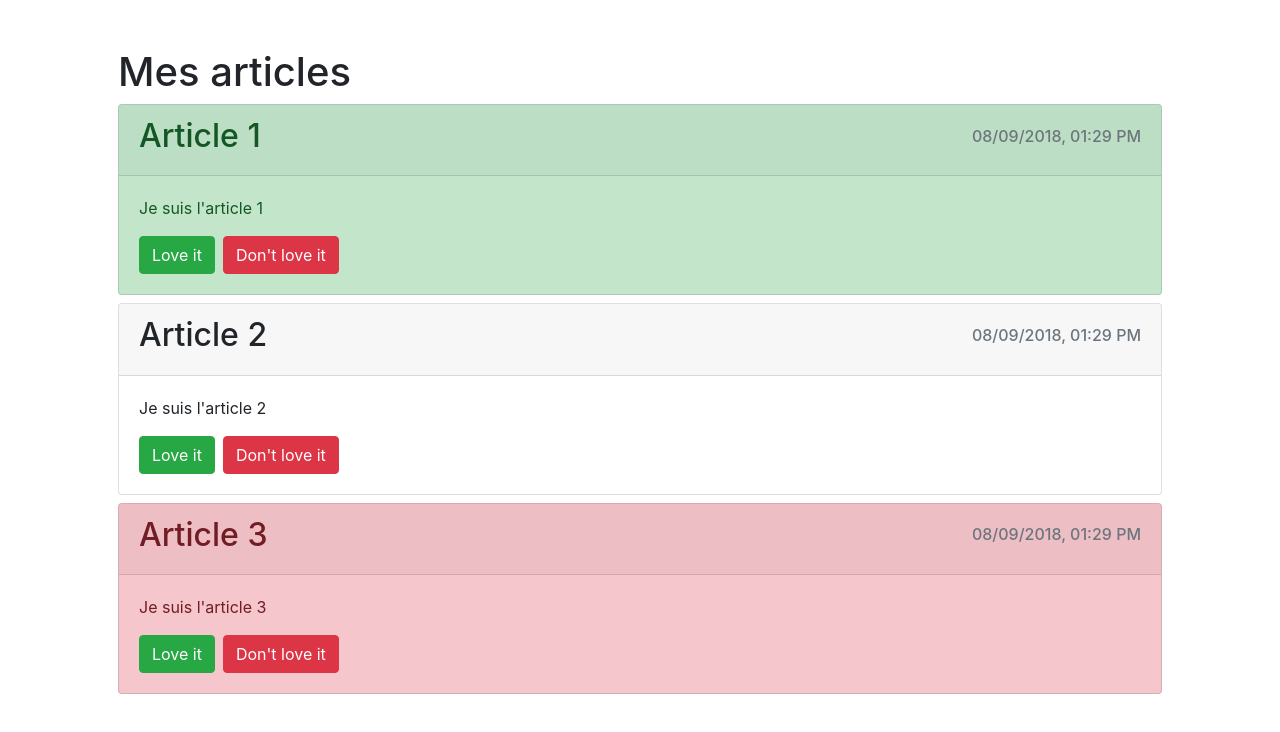
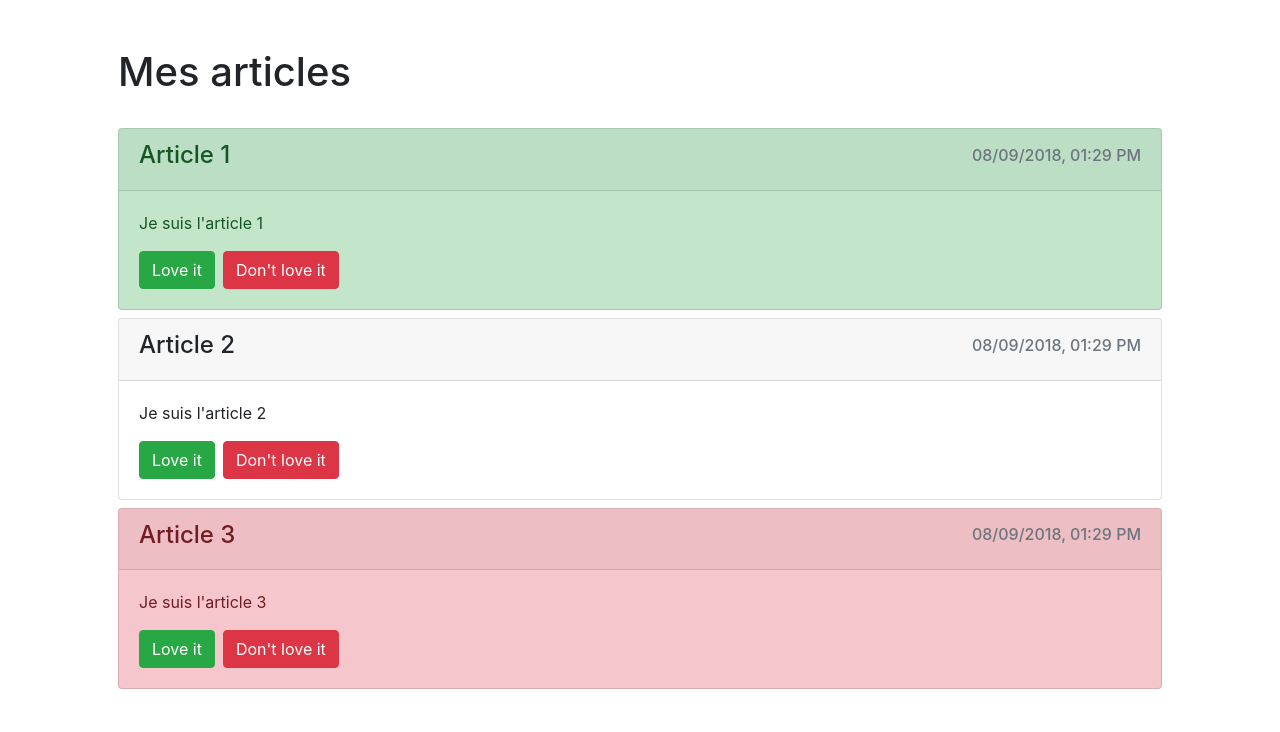
Before and after one commit to magali-thuaire/Blog, an Angular app: page / in a window 1280 px wide. Shown: the top 732 px of the page. Built offline with nearby package versions, Linux system fonts and the light colour scheme.

Commit message:
améliorations diverses
- optimisation html
- optimisation scss
- optimisation code
- ajout de commentaires

```diff
--- a/src/app/app.component.html
+++ b/src/app/app.component.html
@@ -1,8 +1,10 @@
-<div class="container p-5">
-	<div class="row">
-		<div class="col-12">
-        	<h1>Mes articles</h1>
-			<app-post-list [posts]=posts></app-post-list>
+<main>
+	<div class="container p-5">
+		<div class="row">
+			<div class="col-12">
+				<h1>Mes articles</h1>
+				<app-post-list [posts]=posts class="m-2"></app-post-list>
+			</div>
 		</div>
 	</div>
-</div>
+</main>
--- a/src/app/post-list/post-list-item/post-list-item.component.scss
+++ b/src/app/post-list/post-list-item/post-list-item.component.scss
@@ -0,0 +1,3 @@
+h2 {
+	font-size: 1.5em;
+}
--- a/src/app/post-list/post-list-item/post-list-item.component.ts
+++ b/src/app/post-list/post-list-item/post-list-item.component.ts
@@ -1,18 +1,14 @@
-import { Component, OnInit, Input } from '@angular/core';
+import { Component, Input } from '@angular/core';
 
 @Component({
 	selector: 'app-post-list-item',
 	templateUrl: './post-list-item.component.html',
 	styleUrls: ['./post-list-item.component.scss']
 })
-export class PostListItemComponent implements OnInit {
+export class PostListItemComponent {
 
+	// Récupération de l'article
 	@Input() post;
-
-	constructor() { }
-
-	ngOnInit() {
-	}
 
 	// Fonction qui augmente le loveIts d'un article de 1
 	onLove() {
--- a/src/app/post-list/post-list.component.ts
+++ b/src/app/post-list/post-list.component.ts
@@ -1,17 +1,13 @@
-import { Component, OnInit, Input } from '@angular/core';
+import { Component, Input } from '@angular/core';
 
 @Component({
 	selector: 'app-post-list',
 	templateUrl: './post-list.component.html',
 	styleUrls: ['./post-list.component.scss']
 })
-export class PostListComponent implements OnInit {
+export class PostListComponent {
 
+	// Récupération des articles
 	@Input() posts;
 
-	constructor() { }
-
-	ngOnInit() {
-	}
-
 }
```
